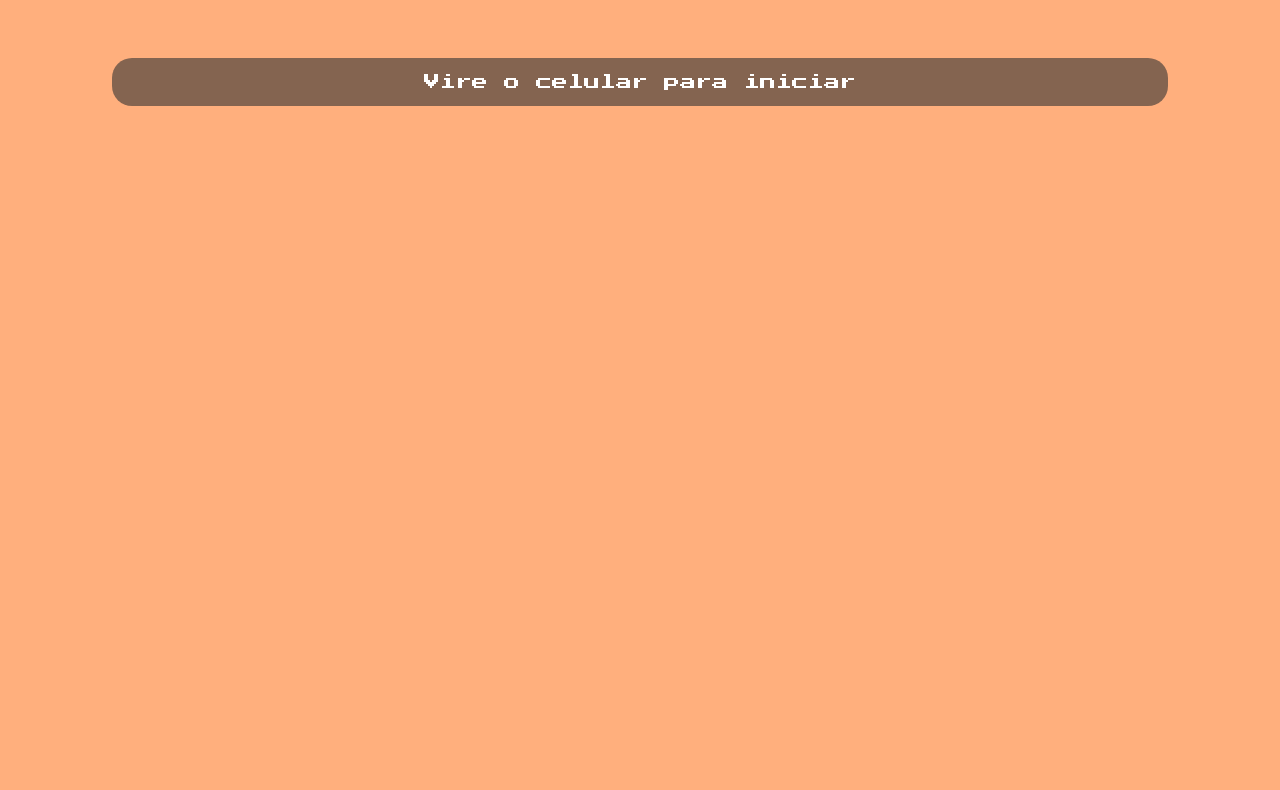
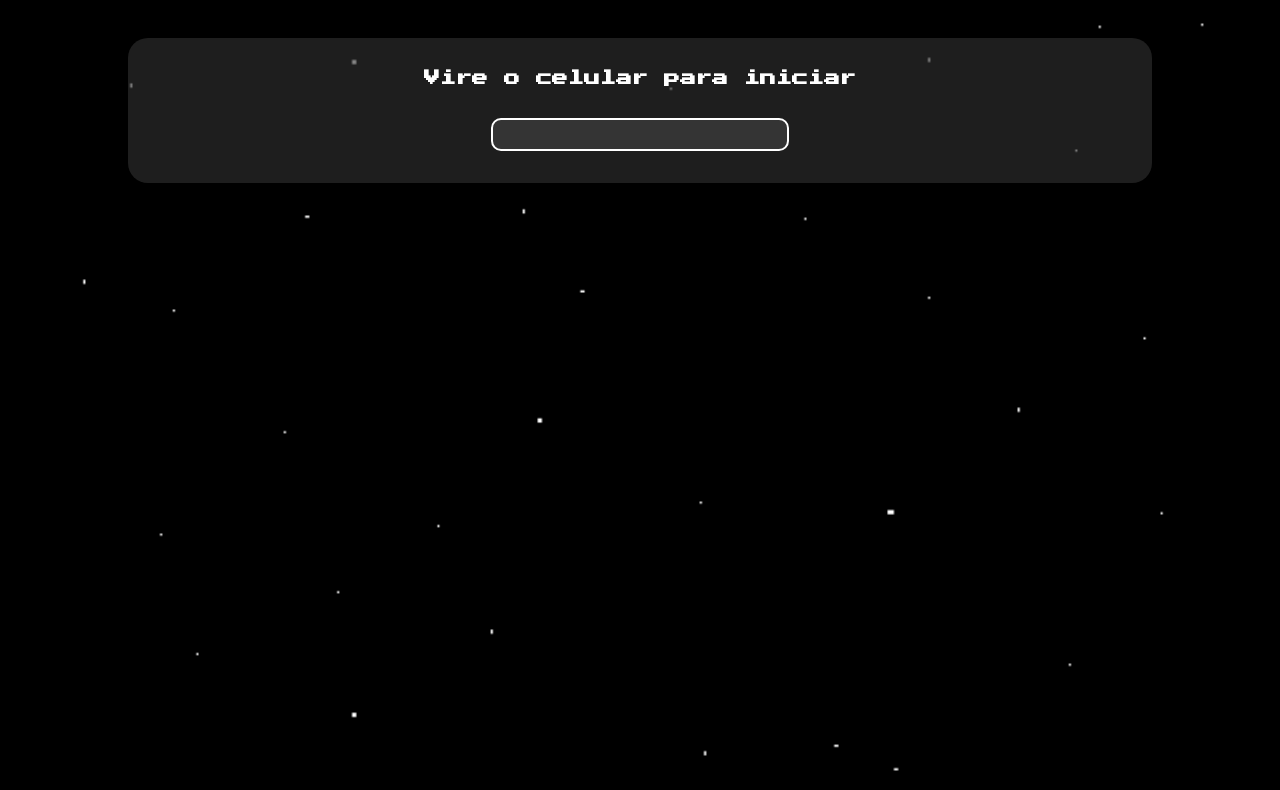
Before and after one commit to fabsoftwareitp/space.fabsoftware.itp.ifsp.edu.br, a plain HTML site: page index.html in a window 1280 px wide. Shown: the part 226-1016 px from the top of the page. Drawn offline with Linux system fonts and the light colour scheme.

Commit message:
Consertado problemas

```diff
--- a/index.html
+++ b/index.html
@@ -14,7 +14,10 @@
   <body>
     <img src="./images/fabsoft-icon.png" alt="logo da fábrica de software" class="logo">
     <h1>Space Invaders</h1>
-    <div class="startNotice">Vire o celular para iniciar</div>
+    <div class="container" id="form">
+      <h2>Vire o celular para iniciar</h2>
+      <input type="text" id="name">
+    </div>
     <canvas id="game"></canvas>
     <script type="module" src="index.js"></script>
   </body>
--- a/style.css
+++ b/style.css
@@ -2,6 +2,8 @@
   padding: 0px;
   margin: 0px;
   font-family: "Press Start 2P";
+  color: white;
+  box-sizing: border-box;
 }
 
 .logo {
@@ -10,31 +12,36 @@
 }
 
 h1 {
-  margin: 0px;
-  margin: 10px;
   font-size: 1.5rem;
+  justify-self: center;
+}
+
+h2 {
+  font-size: 1rem;
 }
 
 body {
-  margin: 3rem 0;
+  padding: 3rem 2rem;
   display: flex;
   flex-direction: column;
   align-items: center;
   gap: 4rem;
   height: 100vh;
   width: 100vw;
-  background-color: rgb(255, 175, 125);
+  background: url('./images/space.png');
+  background-repeat: repeat-y;
+  background-size: 100%;
 }
 
-.startNotice {
-  width: 80vw;
-  height: 20vh;
+.container {
+  min-width: 80vw;
+  height: min-content;
   display: flex;
   border-radius: 20px;
-  padding: 1rem;
+  padding: 2rem 0;
+  gap: 2rem;
 
   align-items: center;
-  justify-content: center;
   flex-direction: column;
 
   background-color: rgba(51, 50, 50, 0.6);
@@ -43,7 +50,22 @@ body {
   text-align: center;
 }
 
+input {
+  background-color: rgb(52, 52, 52);
+  padding: 0.5rem;
+  border: 2px solid white;
+  border-radius: 10px;
+}
+
 canvas {
   width: 100vw;
   height: 100vh;
 }
+
+li {
+  list-style: none;
+}
+
+.player-score {
+  color: rgb(253, 126, 41);
+}
```
